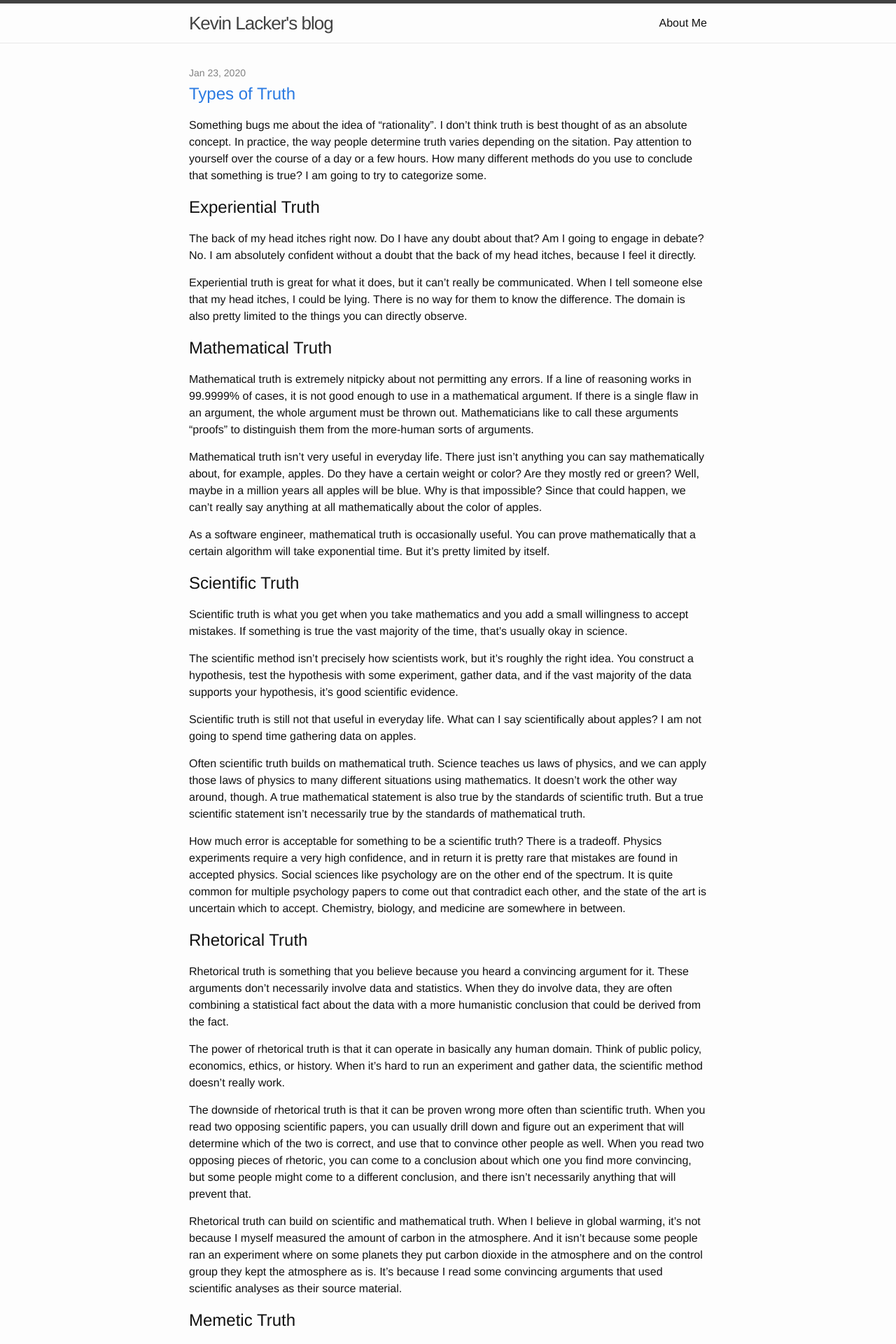
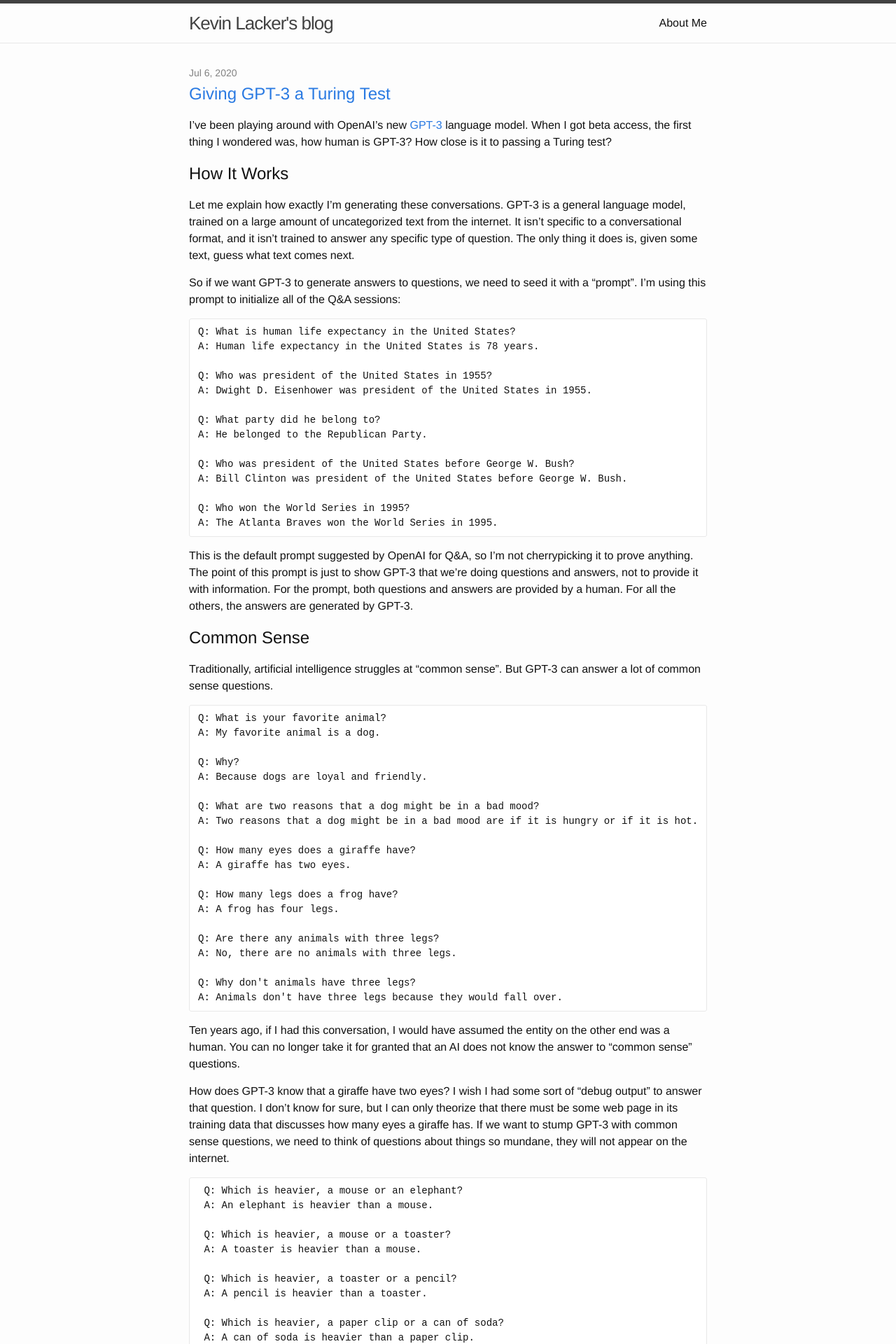
Before and after one commit to lacker/lacker.github.io, a Jekyll site: the page built from index.html, in a window 1280 px wide. Shown: the top 1920 px of the page at 70% size. Built offline with Jekyll 4.4.1, drawn with Linux system fonts in a browser that asks for light colours; some of the changed text lies outside the part shown.

Commit message:
turingtest

```diff
--- /dev/null
+++ b/_posts/2020-07-06-giving-gpt-3-a-turing-test.markdown
@@ -0,0 +1,308 @@
+---
+layout: post
+title: "Giving GPT-3 a Turing Test"
+date: 2020-07-06 14:00:00
+categories: ai
+---
+
+I've been playing around with OpenAI's new
+[GPT-3](https://arxiv.org/abs/2005.14165) language model. When I got
+beta access, the first thing I wondered was, how human is GPT-3? How
+close is it to passing a Turing test?
+
+## How It Works
+
+Let me explain how exactly I'm generating these conversations. GPT-3
+is a general language model, trained on a large amount of
+uncategorized text from the internet. It isn't
+specific to a conversational format, and it isn't trained to answer
+any specific type of question. The only thing it does is, given some
+text, guess what text comes next.
+
+So if we want GPT-3 to generate answers to questions, we need to seed
+it with a "prompt". I'm using this prompt to initialize all of the Q&A
+sessions:
+
+	Q: What is human life expectancy in the United States?
+	A: Human life expectancy in the United States is 78 years.
+
+	Q: Who was president of the United States in 1955?
+	A: Dwight D. Eisenhower was president of the United States in 1955.
+
+	Q: What party did he belong to?
+	A: He belonged to the Republican Party.
+
+	Q: Who was president of the United States before George W. Bush?
+	A: Bill Clinton was president of the United States before George W. Bush.
+
+	Q: Who won the World Series in 1995?
+	A: The Atlanta Braves won the World Series in 1995.
+
+This is the default prompt suggested by OpenAI for Q&A, so I'm not
+cherrypicking it to prove anything. The point of this prompt is just
+to show GPT-3 that we're doing questions and answers, not to provide
+it with information. For the prompt, both questions and answers are provided by a
+human. For all the others, the answers are generated by GPT-3.
+
+## Common Sense
+
+Traditionally, artificial intelligence struggles at "common sense". But
+GPT-3 can answer a lot of common sense questions.
+
+	Q: What is your favorite animal?
+	A: My favorite animal is a dog.
+
+	Q: Why?
+	A: Because dogs are loyal and friendly.
+
+	Q: What are two reasons that a dog might be in a bad mood?
+	A: Two reasons that a dog might be in a bad mood are if it is hungry or if it is hot.
+
+	Q: How many eyes does a giraffe have?
+	A: A giraffe has two eyes.
+
+	Q: How many legs does a frog have?
+	A: A frog has four legs.
+
+	Q: Are there any animals with three legs?
+	A: No, there are no animals with three legs.
+
+    Q: Why don't animals have three legs?
+    A: Animals don't have three legs because they would fall over.
+
+Ten years ago, if I had this conversation, I would have assumed the
+entity on the other end was a human. You can no longer take it for
+granted that an AI does not know the answer to "common sense" questions.
+
+How does GPT-3 know that a giraffe have two eyes? I wish I had some
+sort of "debug output" to answer that question. I don't know for sure,
+but I can only theorize that there must be some web page in its
+training data that discusses how many eyes a giraffe has. If we want
+to stump GPT-3 with common sense questions, we need to think of
+questions about things so mundane, they will not appear on the internet.
+
+	 Q: Which is heavier, a mouse or an elephant?
+	 A: An elephant is heavier than a mouse.
+
+	 Q: Which is heavier, a mouse or a toaster?
+	 A: A toaster is heavier than a mouse.
+
+	 Q: Which is heavier, a toaster or a pencil?
+	 A: A pencil is heavier than a toaster.
+
+	 Q: Which is heavier, a paper clip or a can of soda?
+	 A: A can of soda is heavier than a paper clip.
+
+	 Q: Which is heavier, a football player or a car?
+	 A: A car is heavier than a football player.
+
+It's only 4/5. We're closer to stumping GPT-3 here. I think a human
+would be pretty close to 100% on these questions. It makes sense these
+are trickier - there probably isn't any web page that compares
+toasters and pencils by weight. It's only indirectly that humans gain
+this knowledge.
+
+This gives us a hint for how to stump the AI more consistently. We
+need to ask questions that no normal human would ever talk about.
+
+	Q: How many eyes does a giraffe have?
+	A: A giraffe has two eyes.
+
+	Q: How many eyes does my foot have?
+	A: Your foot has two eyes.
+
+	Q: How many eyes does a spider have?
+	A: A spider has eight eyes.
+
+	Q: How many eyes does the sun have?
+	A: The sun has one eye.
+
+	Q: How many eyes does a blade of grass have?
+	A: A blade of grass has one eye.
+
+Now we're getting into surreal territory. GPT-3 knows how to have a
+normal conversation. It doesn't quite know how to say "Wait a
+moment... your question is nonsense." It also doesn't know how to say
+"I don't know."
+
+	Q: How do you sporgle a morgle?
+	A: You sporgle a morgle by using a sporgle.
+
+	Q: How many bonks are in a quoit?
+	A: There are three bonks in a quoit.
+
+	Q: How many rainbows does it take to jump from Hawaii to seventeen?
+	A: It takes two rainbows to jump from Hawaii to seventeen.
+
+	Q: Which colorless green ideas sleep furiously?
+	A: Ideas that are colorless, green, and sleep furiously are the ideas of a sleep
+	furiously.
+
+    Q: Do you understand these questions?
+    A: I understand these questions.
+
+The lesson here is that if you're a judge in a Turing test, make sure
+you ask some nonsense questions, and see if the interviewee responds
+the way a human would.
+
+## Trivia Questions
+
+GPT-3 is quite good at answering questions about obscure things.
+
+	Q: Who was president of the United States in 1801?
+	A: Thomas Jefferson was president of the United States in 1801.
+
+	Q: What city is in the northwest corner of Ohio?
+	A: Toledo is in the northwest corner of Ohio.
+
+	Q: What highway do you take to get to North Lake Tahoe from Oakland?
+	A: Highway 80 is the highway you take to get to North Lake Tahoe from Oakland.
+
+	Q: What are Darius's abilities in League of Legends?
+	A: Darius's abilities in League of Legends are: Apprehend, Decimate,
+    Noxian Guillotine, Crippling Strike, Apprehend, and Hemorrhage.
+
+	Q: Who did Capablanca defeat to become world chess champion?
+	A: Capablanca defeated Lasker to become world chess champion.
+
+Oops, a repeat snuck in with question 4, but a human would make that
+sort of error too. GPT-3 seems to be above
+human-level on this sort of question. The tricky thing for
+applications, I think, is to figure out when the answer can be relied
+on. The OpenAI API does expose more data than just the text, here, so
+perhaps something clever is possible.
+
+In general, if you are trying to distinguish an AI from a human, you
+don't want to ask it obscure trivia questions. GPT-3 is pretty good at
+a wide variety of topics.
+
+One trend that continues from the common sense is that GPT-3 is
+reluctant to express that it doesn't know the answer. So invalid
+questions get wrong answers.
+
+	Q: Who was president of the United States in 1700?
+	A: William Penn was president of the United States in 1700.
+
+	Q: Who was president of the United States in 1650?
+	A: Richard Bennett was president of the United States in 1650.
+
+	Q: Who was president of the United States in 1620?
+	A: James I was president of the United States in 1620.
+
+	Q: Who was president of the United States in 1600?
+	A: Queen Elizabeth I was president of the United States in 1600.
+
+These wrong answers are actually fascinating! None of these were
+presidents of the United States, of course, since the US didn't exist
+then. But they are all prominent political figures who were in charge
+of some US-related political entity around that time. In a sense, they
+are good guesses.
+
+	Q: Who won the World Series in 2021?
+	A: The New York Yankees won the World Series in 2021.
+
+	Q: Who won the World Series in 2022?
+	A: The New York Yankees won the World Series in 2022.
+
+	Q: Who won the World Series in 2023?
+	A: The New York Yankees won the World Series in 2023.
+
+A bleak view of a dystopian future.
+
+	Q: How many Super Bowls do the Cincinnati Bengals win in the 2030s?
+	A: The Cincinnati Bengals win two Super Bowls in the 2030s.
+
+Encouraging as a Bengals fan, but perhaps not the objectively most accurate
+prediction. We'll have to wait and see.
+
+## Logic
+
+People are used to computers being superhuman at logical activities,
+like playing chess or adding numbers. It might come as a surprise that
+GPT-3 is not perfect at simple math questions.
+
+	Q: When counting, what number comes before 100?
+	A: Ninety-nine comes before 100.
+
+	Q: When counting, what number comes before 123?
+	A: One hundred and twenty-two comes before 123.
+
+	Q: When counting, what number comes before 1000?
+	A: Nine hundred and ninety-nine comes before 1000.
+
+	Q: When counting, what number comes before 10,000?
+	A: Nine thousand and ninety-nine comes before 10,000.
+
+	Q: When counting, what number comes before a million?
+	A: Nine hundred thousand and ninety-nine comes before a million.
+
+This is where the generic nature of GPT-3 comes into play. It isn't
+just the generic model, though, it's also the architecture of neural
+networks themselves. As far as I know there is no neural network that
+is capable of doing basic arithmetic like addition and multiplication
+on a large number of digits based on training data rather than
+hardcoding.
+
+It's funny, because these operations are simple for a customized
+program. But recursive logic that does some operation and repeats it
+several times often doesn't quite map onto the architecture of a
+neural net well.
+
+An interesting corollary is that GPT-3 often finds it easier to write
+code to solve a programming problem, than to solve the problem on one
+example input:
+
+	Q: Write one line of Ruby code to reverse an array.
+	A: ary.reverse
+
+	Q: Write one line of Ruby code to count how many X's are in an array.
+	A: ary.count { |x| x == 'X' }
+
+	Q: Reverse the following array: [1, 3, 5, 6, 10, 4, 2, 77]
+	A: [10, 6, 4, 2, 77, 3, 5, 1]
+
+	Q: How many X's are in this array: [1, 3, 5, 6, 10, 4, 2, 77]
+	A: 2
+
+This problem shows up in more human questions as well, if you ask
+it about the result of a sequence of operations.
+
+	Q: If I have a marble and a paper clip in a box, put a pencil in the box,
+	and remove the marble, what is left?
+	A: A paper clip.
+
+	Q: If I have two shoes in a box, put a pencil in the box, and
+	remove one shoe, what is left?
+	A: A shoe.
+
+	Q: If I put a pencil in a box, then put another pencil in the box,
+	what is in the box?
+	A: Two pencils.
+
+	Q: Then if I take out a pencil and put in a frog, what is in the box?
+	A: A frog.
+
+It's like GPT-3 has a limited short-term memory, and has trouble reasoning
+about more than one or two objects in a sentence.
+
+## Conclusion
+
+We have certainly come a long way. The state of the art before modern
+neural networks was
+
+	> Hello, I am Eliza.
+
+    Q: Who was president of the United States in 1801?
+	A: What answer would please you the most?
+
+    Q: Which is heavier, a mouse or an elephant?
+	A: Come, come, elucidate your thoughts.
+
+GPT-3 is quite impressive in some areas, and still clearly subhuman in
+others. My hope is that with a better understanding of its strengths
+and weaknesses, we software engineers will be better equipped to use
+modern language models in real products.
+
+As I write this, the GPT-3 API is still in a closed beta, so you have
+to join a waitlist to use it. I recommend that you [sign up
+here](https://beta.openai.com/) and check it out when you get the chance.
--- a/_sass/_base.scss
+++ b/_sass/_base.scss
@@ -127,10 +127,9 @@
  */
 pre,
 code {
-    font-size: 15px;
+    font-size: 14px;
     border: 1px solid $grey-color-light;
     border-radius: 3px;
-    background-color: #eef;
 }
 
 code {
@@ -139,7 +138,7 @@
 
 pre {
     padding: 8px 12px;
-    overflow-x: scroll;
+    overflow-x: wrap;
 
     > code {
         border: 0;
```
